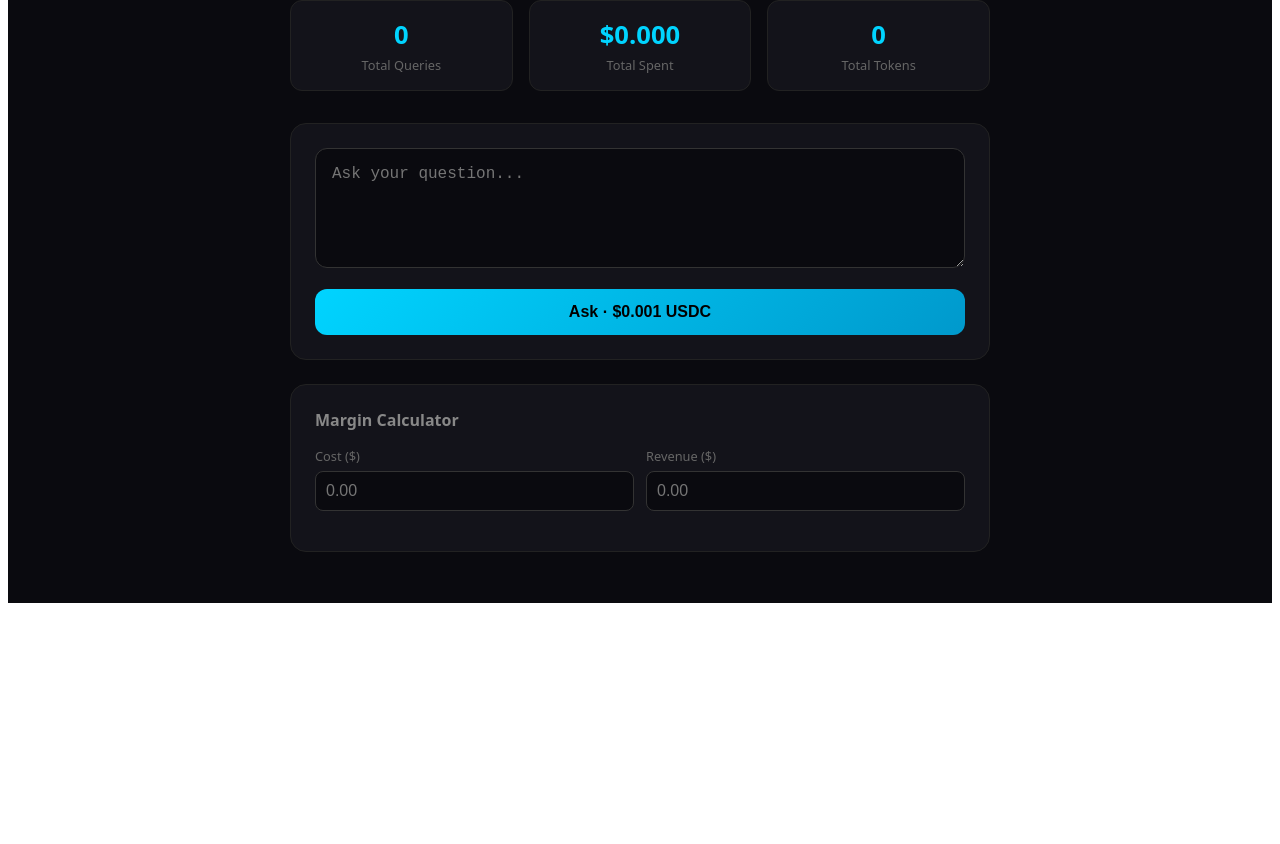
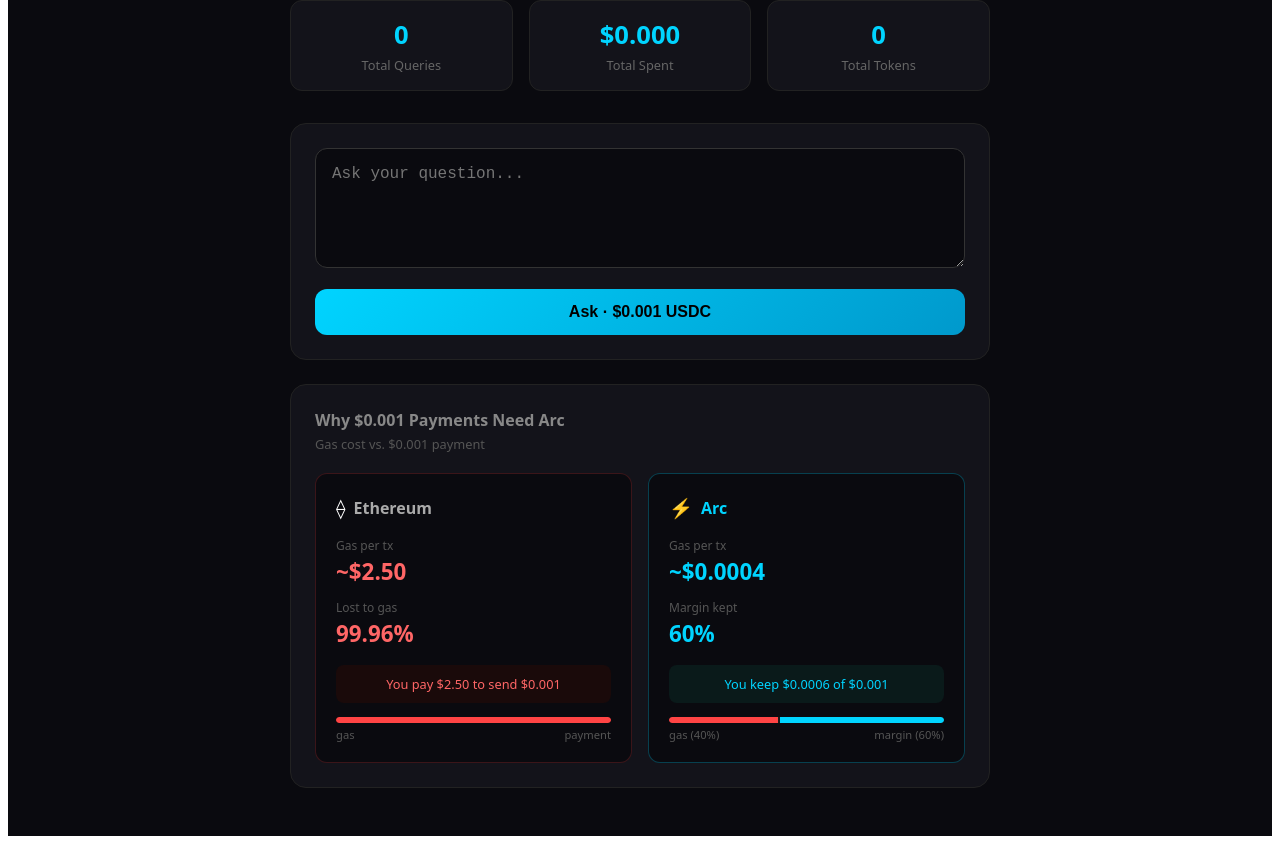
Before and after one commit to Maje53/nano-ai-hub, a React (Vite) app: page / in a window 1280 px wide. Shown: the part 253-1097 px from the top of the page. Before the commit the page ends 864 px from the top, so only its background shows below. Built offline with nearby package versions, Linux system fonts and the light colour scheme.

Commit message:
improve margin calculator

```diff
--- a/src/App.jsx
+++ b/src/App.jsx
@@ -13,8 +13,6 @@
   useEffect(() => {
     localStorage.setItem('nanoai_txHistory', JSON.stringify(txHistory))
   }, [txHistory])
-  const [marginCost, setMarginCost] = useState('')
-  const [marginRevenue, setMarginRevenue] = useState('')
 
   const connectWallet = async () => {
     if (!window.ethereum) { setError('MetaMask not found!'); return }
@@ -89,35 +87,68 @@
             <div style={{ color: '#ddd', lineHeight: 1.7, whiteSpace: 'pre-wrap' }}>{answer}</div>
           </div>
         )}
-        {/* Margin Calculator */}
+        {/* Gas Comparison */}
         <div style={{ background: '#13131a', border: '1px solid #222', borderRadius: '16px', padding: '24px', marginBottom: '24px' }}>
-          <div style={{ fontWeight: 700, marginBottom: '16px', color: '#888' }}>Margin Calculator</div>
-          <div style={{ display: 'grid', gridTemplateColumns: '1fr 1fr', gap: '12px', marginBottom: '16px' }}>
-            <div>
-              <label style={{ color: '#666', fontSize: '0.8rem', display: 'block', marginBottom: '6px' }}>Cost ($)</label>
-              <input type="number" value={marginCost} onChange={e => setMarginCost(e.target.value)} placeholder="0.00" style={{ width: '100%', background: '#0a0a0f', border: '1px solid #333', borderRadius: '8px', color: '#fff', padding: '10px', fontSize: '1rem', outline: 'none', boxSizing: 'border-box' }} />
+          <div style={{ fontWeight: 700, marginBottom: '4px', color: '#888' }}>Why $0.001 Payments Need Arc</div>
+          <div style={{ color: '#555', fontSize: '0.8rem', marginBottom: '20px' }}>Gas cost vs. $0.001 payment</div>
+          <div style={{ display: 'grid', gridTemplateColumns: '1fr 1fr', gap: '16px' }}>
+            {/* Ethereum */}
+            <div style={{ background: '#0a0a0f', border: '1px solid #ff444433', borderRadius: '12px', padding: '20px' }}>
+              <div style={{ display: 'flex', alignItems: 'center', gap: '8px', marginBottom: '16px' }}>
+                <span style={{ fontSize: '1.2rem' }}>⟠</span>
+                <span style={{ fontWeight: 700, color: '#aaa' }}>Ethereum</span>
+              </div>
+              <div style={{ marginBottom: '12px' }}>
+                <div style={{ color: '#555', fontSize: '0.75rem', marginBottom: '2px' }}>Gas per tx</div>
+                <div style={{ fontSize: '1.4rem', fontWeight: 800, color: '#ff6666' }}>~$2.50</div>
+              </div>
+              <div style={{ marginBottom: '16px' }}>
+                <div style={{ color: '#555', fontSize: '0.75rem', marginBottom: '2px' }}>Lost to gas</div>
+                <div style={{ fontSize: '1.4rem', fontWeight: 800, color: '#ff6666' }}>99.96%</div>
+              </div>
+              <div style={{ background: '#1a0a0a', borderRadius: '8px', padding: '10px', fontSize: '0.8rem', color: '#ff6666', textAlign: 'center' }}>
+                You pay $2.50 to send $0.001
+              </div>
+              {/* Loss bar */}
+              <div style={{ marginTop: '14px' }}>
+                <div style={{ height: '6px', background: '#1a0a0a', borderRadius: '3px', overflow: 'hidden' }}>
+                  <div style={{ width: '99.96%', height: '100%', background: '#ff4444', borderRadius: '3px' }} />
+                </div>
+                <div style={{ display: 'flex', justifyContent: 'space-between', marginTop: '4px', fontSize: '0.7rem', color: '#555' }}>
+                  <span>gas</span><span>payment</span>
+                </div>
+              </div>
             </div>
-            <div>
-              <label style={{ color: '#666', fontSize: '0.8rem', display: 'block', marginBottom: '6px' }}>Revenue ($)</label>
-              <input type="number" value={marginRevenue} onChange={e => setMarginRevenue(e.target.value)} placeholder="0.00" style={{ width: '100%', background: '#0a0a0f', border: '1px solid #333', borderRadius: '8px', color: '#fff', padding: '10px', fontSize: '1rem', outline: 'none', boxSizing: 'border-box' }} />
+
+            {/* Arc */}
+            <div style={{ background: '#0a0a0f', border: '1px solid #00d4ff44', borderRadius: '12px', padding: '20px' }}>
+              <div style={{ display: 'flex', alignItems: 'center', gap: '8px', marginBottom: '16px' }}>
+                <span style={{ fontSize: '1.2rem' }}>⚡</span>
+                <span style={{ fontWeight: 700, color: '#00d4ff' }}>Arc</span>
+              </div>
+              <div style={{ marginBottom: '12px' }}>
+                <div style={{ color: '#555', fontSize: '0.75rem', marginBottom: '2px' }}>Gas per tx</div>
+                <div style={{ fontSize: '1.4rem', fontWeight: 800, color: '#00d4ff' }}>~$0.0004</div>
+              </div>
+              <div style={{ marginBottom: '16px' }}>
+                <div style={{ color: '#555', fontSize: '0.75rem', marginBottom: '2px' }}>Margin kept</div>
+                <div style={{ fontSize: '1.4rem', fontWeight: 800, color: '#00d4ff' }}>60%</div>
+              </div>
+              <div style={{ background: '#0a1a1a', borderRadius: '8px', padding: '10px', fontSize: '0.8rem', color: '#00d4ff', textAlign: 'center' }}>
+                You keep $0.0006 of $0.001
+              </div>
+              {/* Margin bar */}
+              <div style={{ marginTop: '14px' }}>
+                <div style={{ height: '6px', background: '#1a1a1a', borderRadius: '3px', overflow: 'hidden', display: 'flex', gap: '2px' }}>
+                  <div style={{ width: '40%', height: '100%', background: '#ff4444', borderRadius: '3px 0 0 3px' }} />
+                  <div style={{ width: '60%', height: '100%', background: '#00d4ff', borderRadius: '0 3px 3px 0' }} />
+                </div>
+                <div style={{ display: 'flex', justifyContent: 'space-between', marginTop: '4px', fontSize: '0.7rem', color: '#555' }}>
+                  <span>gas (40%)</span><span>margin (60%)</span>
+                </div>
+              </div>
             </div>
           </div>
-          {marginCost && marginRevenue && (() => {
-            const cost = parseFloat(marginCost), rev = parseFloat(marginRevenue)
-            const profit = rev - cost
-            const margin = rev !== 0 ? ((profit / rev) * 100).toFixed(2) : 0
-            const positive = profit >= 0
-            return (
-              <div style={{ display: 'grid', gridTemplateColumns: 'repeat(3, 1fr)', gap: '12px' }}>
-                {[{ label: 'Profit', value: `$${profit.toFixed(4)}`, good: positive }, { label: 'Margin', value: `${margin}%`, good: positive }, { label: 'ROI', value: `${cost !== 0 ? ((profit / cost) * 100).toFixed(1) : 0}%`, good: positive }].map(r => (
-                  <div key={r.label} style={{ background: '#0a0a0f', borderRadius: '8px', padding: '12px', textAlign: 'center' }}>
-                    <div style={{ fontSize: '1.2rem', fontWeight: 700, color: r.good ? '#00d4ff' : '#ff6666' }}>{r.value}</div>
-                    <div style={{ color: '#555', fontSize: '0.75rem', marginTop: '4px' }}>{r.label}</div>
-                  </div>
-                ))}
-              </div>
-            )
-          })()}
         </div>
 
         {txHistory.length > 0 && (
```
